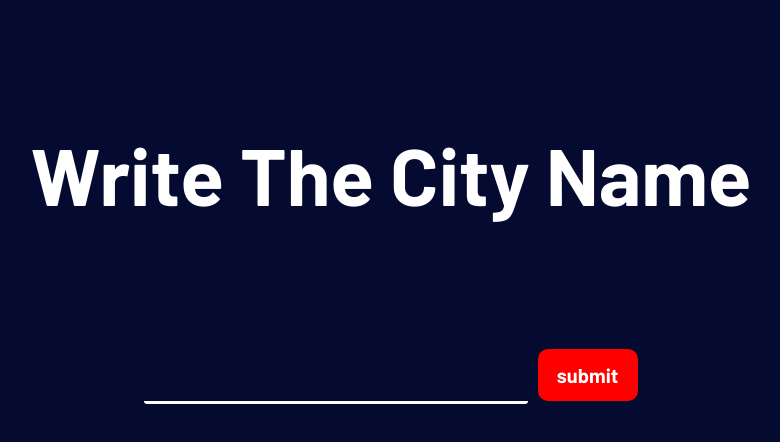
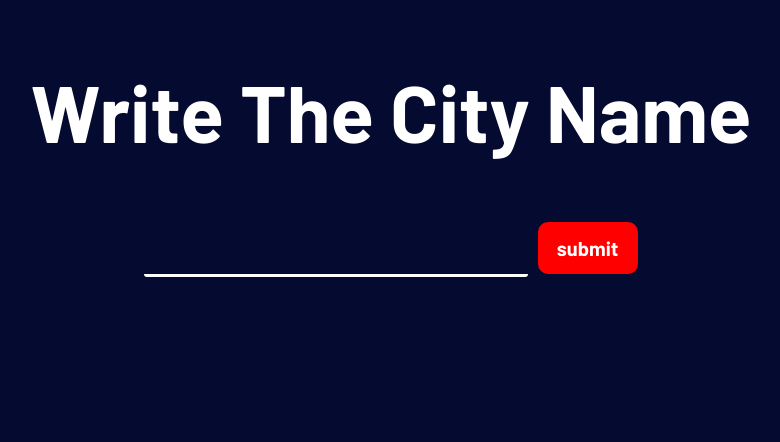
Before and after one commit to Forstman1/Weather-App, a website: page public/index.html in a window 1280 px wide. Shown: the whole page, without its empty margins (249-1029 px from the left). Drawn offline with Linux system fonts and the light colour scheme.

Commit message:
api is working

```diff
--- a/public/style.css
+++ b/public/style.css
@@ -5,7 +5,7 @@ body {
 
 .title {
 	text-align: center;
-	margin: 10%;
+	margin: 5%;
 	font-size: 80px;
 	color: white;
 	font-weight: bold;
--- a/server.js
+++ b/server.js
@@ -20,6 +20,7 @@ async function GetData(cityname) {
 app.get('/api/:name', async(req, res) => {
     let cityname = req.params.name;
     cityname.toString()
+    console.log(cityname)
     GetData(cityname)
     res.json(Object)
     res.end();
```
